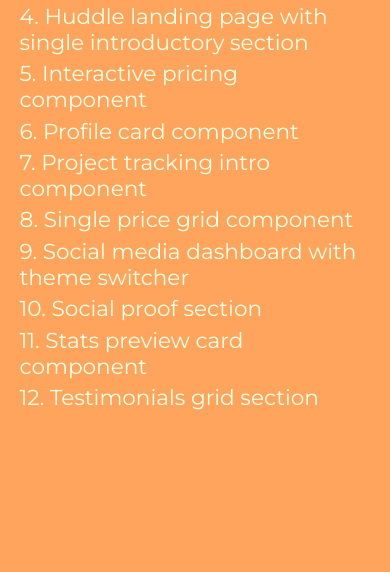
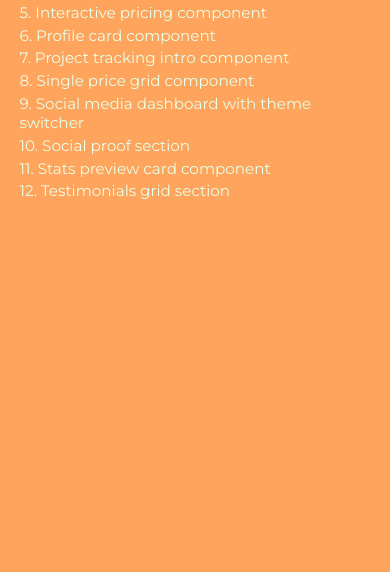
Before and after one commit to ChiragJain15/frontend-mentor-challanges, a plain HTML site: page index.html in a window 390 px wide. Shown: the part 272-844 px from the top of the page. Drawn offline with Linux system fonts and the light colour scheme.

Commit message:
made first page responsive

```diff
--- a/style.css
+++ b/style.css
@@ -48,3 +48,9 @@ main {
   width: 90%;
   margin: auto;
 }
+
+@media screen and (max-width: 700px) {
+  html {
+    font-size: 47.5%;
+  }
+}
```
